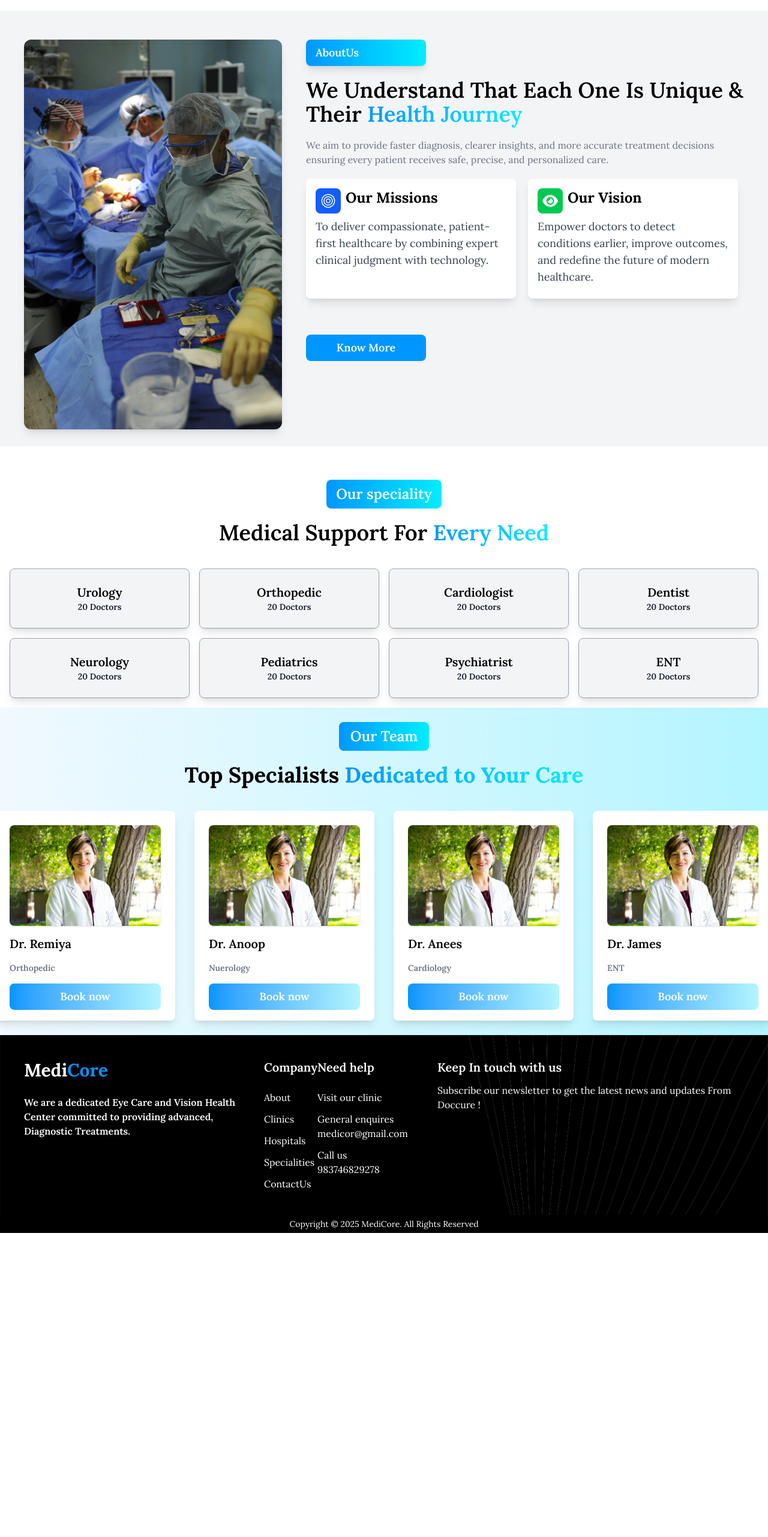
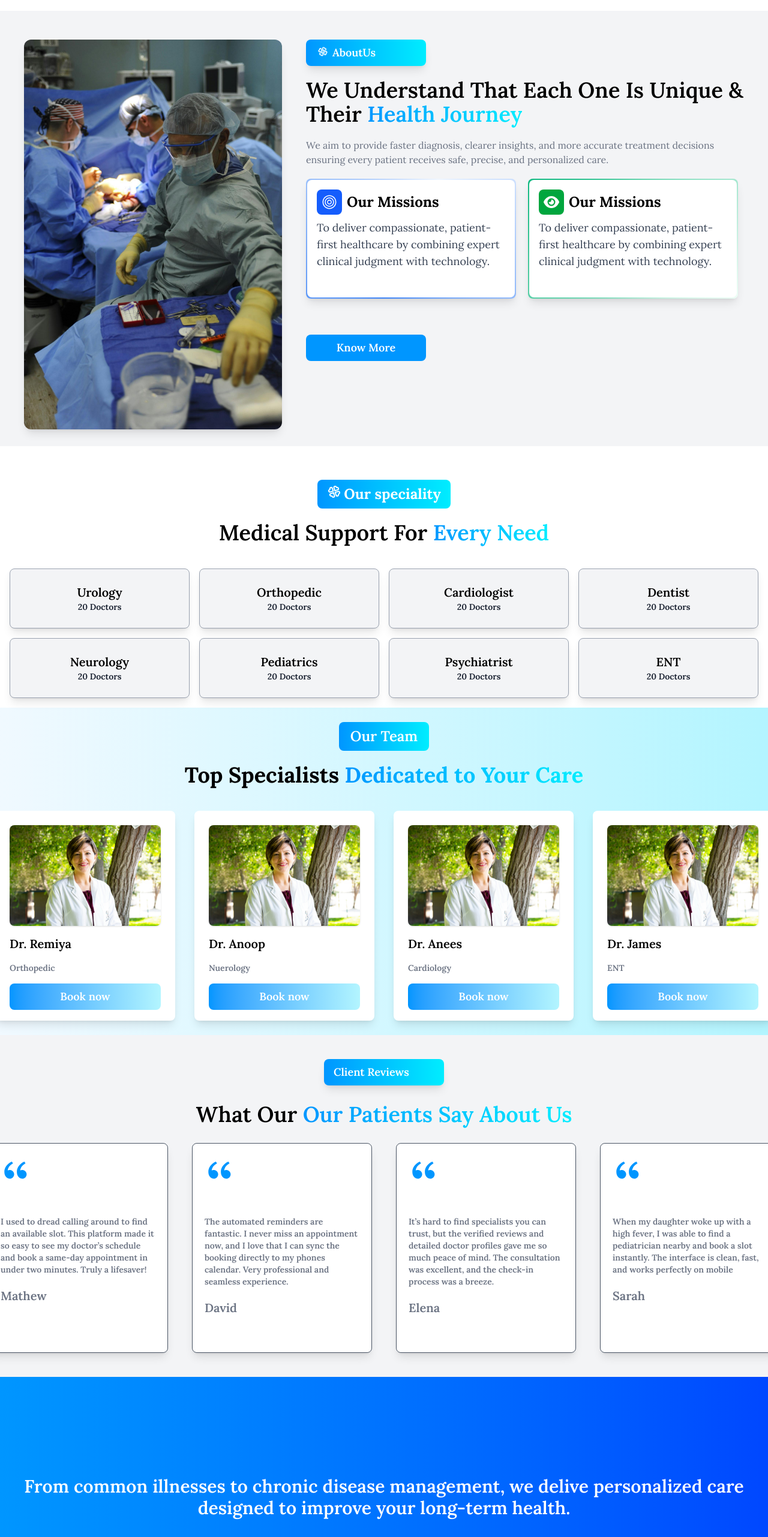
Before and after one commit to Anees-al/Doctor-Appointment, a React app in the folder frontend/: page /Doctor-Appointment/ in a window 1280 px wide. Shown: the part 1244-3807 px from the top of the page at 60% size. Before the commit the page ends 3300 px from the top, so only its background shows below. Built offline with nearby package versions, Linux system fonts and the light colour scheme; the HTML template or start-up script is replaced by a standard one.

Commit message:
small changes

```diff
--- a/frontend/package.json
+++ b/frontend/package.json
@@ -7,12 +7,13 @@
     "dev": "vite",
     "build": "tsc -b && vite build",
     "lint": "eslint .",
-     "predeploy": "npm run build",
-  "deploy": "gh-pages -d dist",
+    "predeploy": "npm run build",
+    "deploy": "gh-pages -d dist",
     "preview": "vite preview"
   },
   "dependencies": {
     "@tailwindcss/vite": "^4.1.18",
+    "framer-motion": "^12.26.2",
     "react": "^19.2.0",
     "react-dom": "^19.2.0",
     "react-router-dom": "^7.12.0",
--- a/frontend/src/components/AboutUs.tsx
+++ b/frontend/src/components/AboutUs.tsx
@@ -1,6 +1,8 @@
 import aboutdoctor from '../assets/aboutdoctor.jpg'
 import { FaEye } from "react-icons/fa6";
 import { RxTarget } from "react-icons/rx";
+import { TbClover } from "react-icons/tb";
+import {motion} from 'framer-motion'
 
 const AboutUs = () => {
   return (
@@ -8,19 +10,71 @@ const AboutUs = () => {
      <div className='hidden sm:flex'>
         <img src={aboutdoctor} alt="" className='w-[700px] rounded-xl h-[650px]  shadow-lg ' />
      </div>
-     <div className='flex flex-col gap-5'><p className='px-4 py-2 bg-gradient-to-r from-[#0096FF] to-[#00EDFF] text-white font-semibold text-lg w-[200px] rounded-lg shadow-lg'>AboutUs</p>
+     <div className='flex flex-col gap-5'><p className='flex flex-row px-4 py-2 bg-gradient-to-r from-[#0096FF] to-[#00EDFF] text-white font-semibold text-lg w-[200px] rounded-lg shadow-lg'>  <motion.span className='inline-flex items-center justify-center w-6 h-6 mr-1' animate={{rotate:360}}  transition={{ repeat: Infinity, duration: 4, ease: "linear" }}><TbClover  /></motion.span>  AboutUs</p>
      <p className="text-xl sm:text-4xl font-semibold ">We Understand That Each One Is Unique  &  Their <span className="bg-gradient-to-r from-[#0096FF] to-[#00EDFF] bg-clip-text text-transparent">Health Journey</span> </p>
      <p className='text-gray-500'>We aim to provide faster diagnosis, clearer insights, and more accurate treatment decisions ensuring every patient receives safe, precise, and personalized care.</p>
 
      <div className='flex flex-col sm:flex-row gap-5'>
-        <div className='flex flex-col  sm:w-[350px] h-[200px] bg-white rounded-lg shadow-lg p-4 gap-2'>
-              <div className='flex flex-row text-2xl font-bold gap-2'> <p className='p-2 rounded-lg bg-blue-600'><RxTarget size={26} color='white'/></p>  <p>Our Missions</p></div>
-            <p className='text-lg font-light text-gray-700'>To deliver compassionate, patient-first healthcare by combining expert clinical judgment with technology.</p>
+        <motion.div className="relative flex h-[200px] sm:w-[350px] overflow-hidden rounded-lg p-[2px] shadow-lg" initial={{x:-200,opacity:0}} whileInView={{x:0,opacity:1}} transition={{duration:0.7}}>
+
+
+      <motion.div
+        className="absolute inset-[-1000%] bg-[conic-gradient(from_90deg_at_50%_50%,#3b82f6_0%,#eff6ff_50%,#3b82f6_100%)]"
+        animate={{
+          rotate: [0, 360],
+        }}
+        transition={{
+          duration: 1,
+          repeat: Infinity,
+          ease: "linear",
+        }}
+      />
+
+
+      <div className="relative flex h-full w-full flex-col gap-2 rounded-lg bg-white p-4">
+        <div className="flex flex-row items-center gap-2 text-2xl font-bold">
+          <p className="rounded-lg bg-blue-600 p-2">
+            <RxTarget size={26} color="white" />
+          </p>
+          <p>Our Missions</p>
         </div>
-        <div className='flex flex-col sm:w-[350px] h-[200px] bg-white rounded-lg shadow-lg p-4 gap-2'>
-          <div className='flex flex-row text-2xl font-bold gap-2'> <p className='p-2  bg-green-500 rounded-lg' ><FaEye size={26} color='white'/></p><p>Our Vision</p></div>
-          <p className='text-lg font-light text-gray-700'>Empower doctors to detect conditions earlier, improve outcomes, and redefine the future of modern healthcare.</p>
+        <p className="text-lg font-light text-gray-700">
+          To deliver compassionate, patient-first healthcare by combining expert
+          clinical judgment with technology.
+        </p>
+      </div>
+    </motion.div>
+
+        <motion.div className="relative flex h-[200px] sm:w-[350px] overflow-hidden rounded-lg p-[2px] shadow-lg" initial={{x:200,opacity:0}} whileInView={{x:0,opacity:1}} transition={{duration:0.7}}>
+
+      {/* 2. The Animated Gradient Layer */}
+      <motion.div
+        className="absolute inset-[-1000%] bg-[conic-gradient(from_90deg_at_50%_50%,#10b981_0%,#ecfdf5_50%,#10b981_100%)]"
+        animate={{
+          rotate: [0, 360],
+        }}
+        transition={{
+          duration: 4,
+          repeat: Infinity,
+          ease: "linear",
+        }}
+      />
+
+      {/* 3. Your Original Card Content (The Mask) */}
+      <div className="relative flex h-full w-full flex-col gap-2 rounded-lg bg-white p-4">
+        <div className="flex flex-row items-center gap-2 text-2xl font-bold">
+          <p className="rounded-lg bg-green-600 p-2">
+            <FaEye size={26} color="white" />
+          </p>
+          <p>Our Missions</p>
         </div>
+        <p className="text-lg font-light text-gray-700">
+          To deliver compassionate, patient-first healthcare by combining expert
+          clinical judgment with technology.
+        </p>
+      </div>
+    </motion.div>
+
      </div>
 
      <button className='text-lg text-white px-5 py-2 bg-[#0096FF] rounded-lg font-semibold w-[200px] mt-10 cursor-pointer'>Know More</button>
--- /dev/null
+++ b/frontend/src/components/Banner2.tsx
@@ -0,0 +1,12 @@
+
+
+const Banner2 = () => {
+  return (
+    <div className='flex justify-center items-center bg-gradient-to-r from-[#0096FF] to-[#0047FF] w-full h-[400px] px-6'>
+      <p className="text-lg sm:text-3xl font-semibold text-white text-center">From common illnesses to chronic disease management, we delive
+ personalized care designed to improve your long-term health.</p>
+    </div>
+  )
+}
+
+export default Banner2
--- /dev/null
+++ b/frontend/src/components/ClientReview.tsx
@@ -0,0 +1,33 @@
+import { RiDoubleQuotesL } from "react-icons/ri";
+
+const ClientReview = () => {
+
+const comments:{ name: string, comments: string }[]=[
+    {name:'Mathew',comments:'I used to dread calling around to find an available slot. This platform made it so easy to see my doctor’s schedule and book a same-day appointment in under two minutes. Truly a lifesaver!'},
+    {name:'David',comments:'The automated reminders are fantastic. I never miss an appointment now, and I love that I can sync the booking directly to my phones calendar. Very professional and seamless experience.'},
+    {name:'Elena',comments:'It’s hard to find specialists you can trust, but the verified reviews and detailed doctor profiles gave me so much peace of mind. The consultation was excellent, and the check-in process was a breeze.'},
+    {name:'Sarah',comments:'When my daughter woke up with a high fever, I was able to find a pediatrician nearby and book a slot instantly. The interface is clean, fast, and works perfectly on mobile'}
+]
+  return (
+    <div className="flex flex-col gap-7 justify-center items-center p-10 h-auto">
+      <h1 className="px-4 py-2 bg-gradient-to-r from-[#0096FF] to-[#00EDFF] text-white font-semibold text-lg w-[200px] rounded-lg shadow-lg ">Client Reviews</h1>
+      <p className="text-xl sm:text-4xl font-semibold ">
+What Our  <span className="bg-gradient-to-r from-[#0096FF] to-[#00EDFF] bg-clip-text text-transparent">Our Patients Say About Us</span> </p>
+
+
+
+<div className="flex flex-col sm:flex-row gap-10">
+{comments.map(comment=>(
+    <div className="flex  flex-col w-[300px] h-[350px] text-gray-500  rounded-lg border shadow-lg hover:shadow-xl border-gray-600 p-5 hover:bg-[#0096FF] hover:text-white bg-white">
+        <RiDoubleQuotesL size={50} color="#0096FF"/>  <RiDoubleQuotesL size={50} color="white"/>
+     <p className="text-sm font-semibold ">{comment.comments}</p>
+
+     <p className="text-xl font-semibold  mt-5 ">{comment.name}</p>
+    </div>
+))}
+</div>
+    </div>
+  )
+}
+
+export default ClientReview
--- a/frontend/src/components/Nav.tsx
+++ b/frontend/src/components/Nav.tsx
@@ -1,10 +1,10 @@
-
+import  {motion} from  'framer-motion'
 
 const Nav = () => {
 
     const navItems:string[]=['Home','About','Service','Contact']
   return (
-    <div className="flex flex-row justify-between p-4 bg-white">
+    <motion.div className="flex flex-row justify-between p-4 bg-white" initial={{y:-100,opacity:0}} animate={{y:0,opacity:1}} transition={{duration:0.7}}>
       <div>
           <h1 className="text-3xl font-bold">Medi<span className="text-[#0096FF]">Core </span></h1>
       </div>
@@ -22,7 +22,7 @@ const Nav = () => {
       <div>
           <button className="hidden sm:flex px-4 py-2 text-white font-semibold bg-[#0096FF] rounded-lg shadow cursor-pointer hover:shadow-lg hover:bg-[#1F51FF]">Appointment</button>
       </div>
-    </div>
+    </motion.div>
   )
 }
 
--- a/frontend/src/components/OurSpeciality.tsx
+++ b/frontend/src/components/OurSpeciality.tsx
@@ -1,4 +1,5 @@
-
+import { TbClover } from "react-icons/tb";
+import {motion} from  'framer-motion'
 
 const OurSpeciality = () => {
    const department:{ name: string, num: number }[]=[
@@ -16,7 +17,7 @@ const OurSpeciality = () => {
   return (
     <div className="flex flex-col bg-white mt-5 w-full h-auto p-4">
       <div className="flex flex-col items-center justify-center mt-10 ">
-        <h1 className="text-2xl text-white bg-gradient-to-r from-[#0096FF] to-[#00EDFF] px-4 py-2 rounded-lg font-semibold">Our speciality</h1>
+        <h1 className="text-2xl text-white bg-gradient-to-r from-[#0096FF] to-[#00EDFF] px-4 py-2 rounded-lg font-bold">  <motion.span className='inline-flex items-center justify-center w-6 h-6 mr-1' animate={{rotate:360}}  transition={{ repeat: Infinity, duration: 4, ease: "linear" }}><TbClover  /></motion.span>Our speciality</h1>
         <p className="mt-5 text-xl sm:text-4xl font-semibold ">Medical Support For <span className="bg-gradient-to-r from-[#0096FF] to-[#00EDFF] bg-clip-text text-transparent">Every Need</span> </p>
 
 
--- a/frontend/src/pages/Home.tsx
+++ b/frontend/src/pages/Home.tsx
@@ -1,5 +1,7 @@
 import AboutUs from "../components/AboutUs"
 import Banner from "../components/Banner"
+import Banner2 from "../components/Banner2"
+import ClientReview from "../components/ClientReview"
 import Footer from "../components/Footer"
 import Hero from "../components/Hero"
 import Nav from "../components/Nav"
@@ -16,7 +18,10 @@ const Home = () => {
       <AboutUs/>
       <OurSpeciality/>
       <TopSpeciality/>
+      <ClientReview/>
+      <Banner2/>
       <Footer/>
+
     </div>
   )
 }
```
Also changed, not shown: frontend/src/components/Banner.tsx (+8 -7 lines), 1 other file (tests, documents, lock files or other folders).
